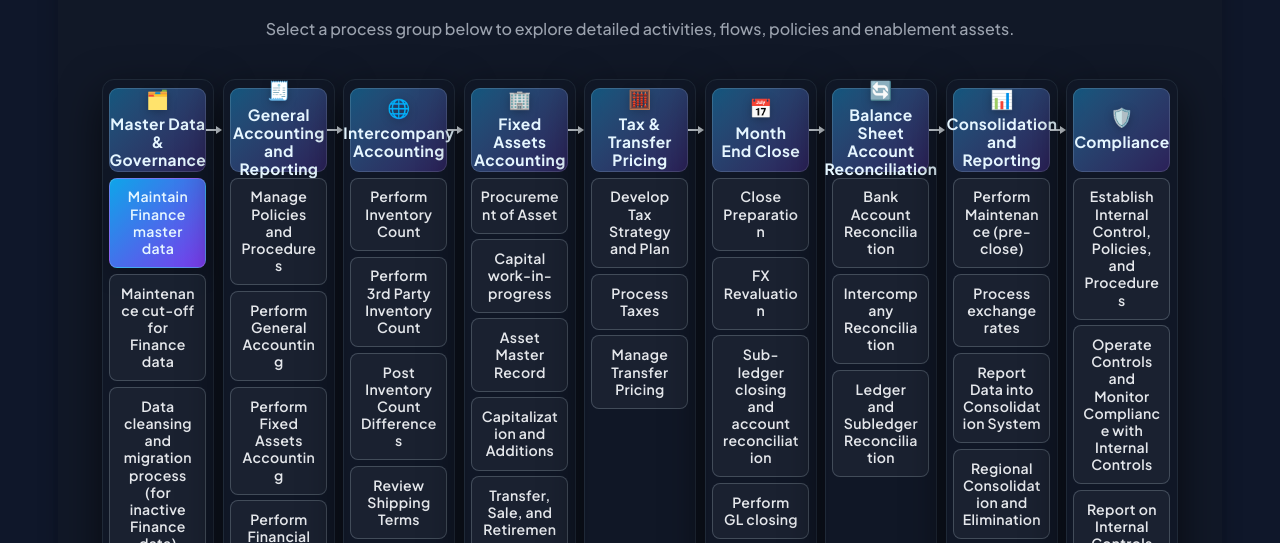
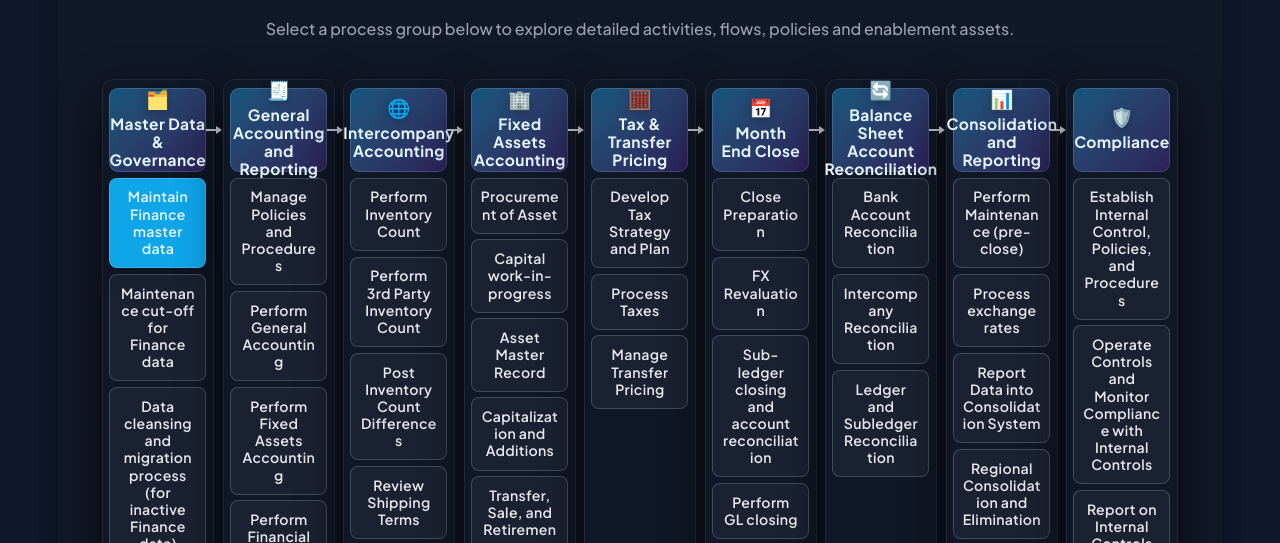
Before and after one commit to vatsalsngh/R2R-UI-Project, a plain HTML site: page record-to-report.html in a window 1280 px wide. In both pictures the pointer is over the link "Maintain Finance master data". Shown: the part 257-800 px from the top of the page. Drawn offline with Linux system fonts and the light colour scheme.

Commit message:
UI: unify hover color for process-link to match other process items

```diff
--- a/styles.css
+++ b/styles.css
@@ -724,7 +724,10 @@ main { background: var(--surface); box-shadow: var(--shadow-sm); border-radius:
 .process-item { background: color-mix(in srgb, var(--brand-contrast) 5%, var(--card-glass)); border: 1px solid color-mix(in srgb, var(--brand-contrast) 20%, transparent); color: var(--text); font-size: var(--box-text-size); font-weight: 600; padding: 0.62rem 0.5rem; border-radius: 8px; line-height: 1.22; letter-spacing: 0.32px; text-align: center; word-break: break-word; transition: background var(--transition), color var(--transition), transform var(--transition), box-shadow var(--transition); }
 .process-item:hover { background: var(--brand); color: var(--brand-contrast); transform: translateY(-2px); box-shadow: var(--shadow-sm); cursor: default; }
 .process-item.process-link { cursor: pointer; text-decoration: none; display:block; }
-.process-item.process-link:hover { background: linear-gradient(135deg, var(--brand), var(--accent)); color: var(--brand-contrast); }
+.process-item.process-link:hover { /* unify hover color with non-link items */
+  background: var(--brand);
+  color: var(--brand-contrast);
+}
 @media (max-width: 1300px) { .r2r-matrix { gap: 0.55rem; } .r2r-col-header { font-size: 0.97rem; height:68px; min-height:68px; } }
 @media (max-width: 900px) { .r2r-matrix { grid-template-columns: repeat(auto-fit, minmax(160px, 1fr)); } .r2r-col-header::after, .r2r-col-header::before { display: none; } .r2r-col-header { font-size: 0.92rem; height:66px; min-height:66px; } }
 @media (max-width: 620px) { .r2r-matrix { grid-template-columns: repeat(auto-fit, minmax(140px, 1fr)); } .r2r-col-header { font-size: 0.88rem; height:64px; min-height:64px; } }
```
